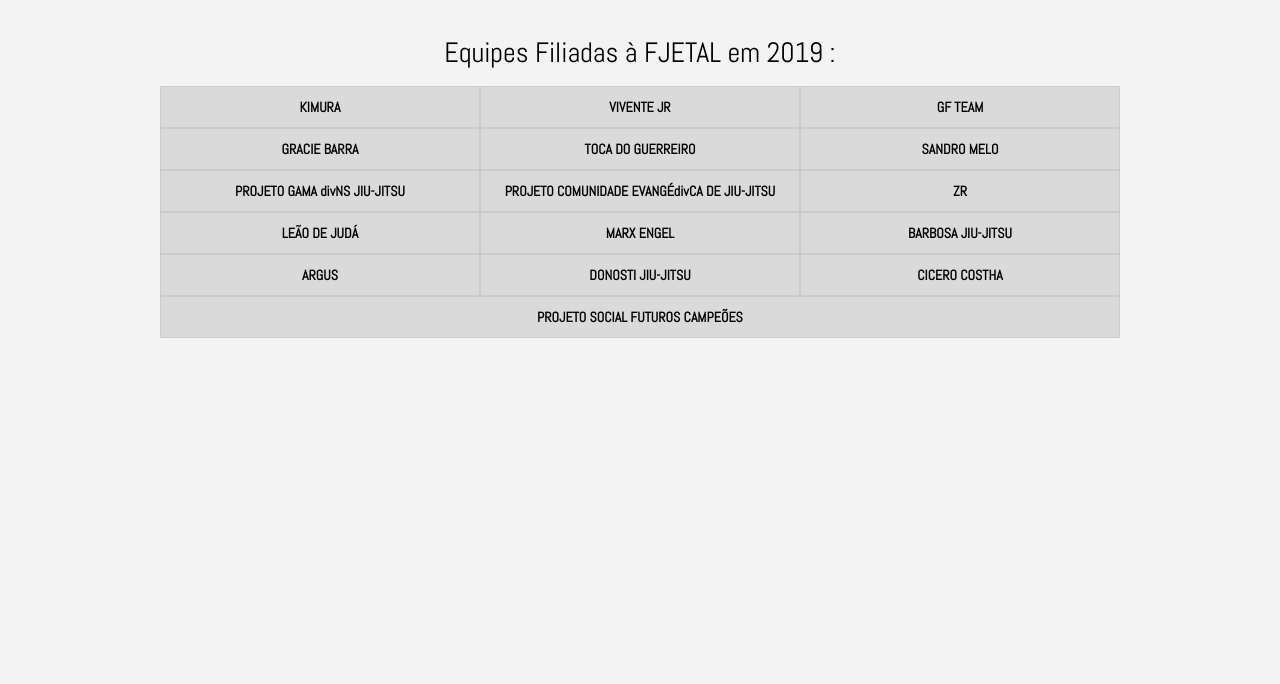
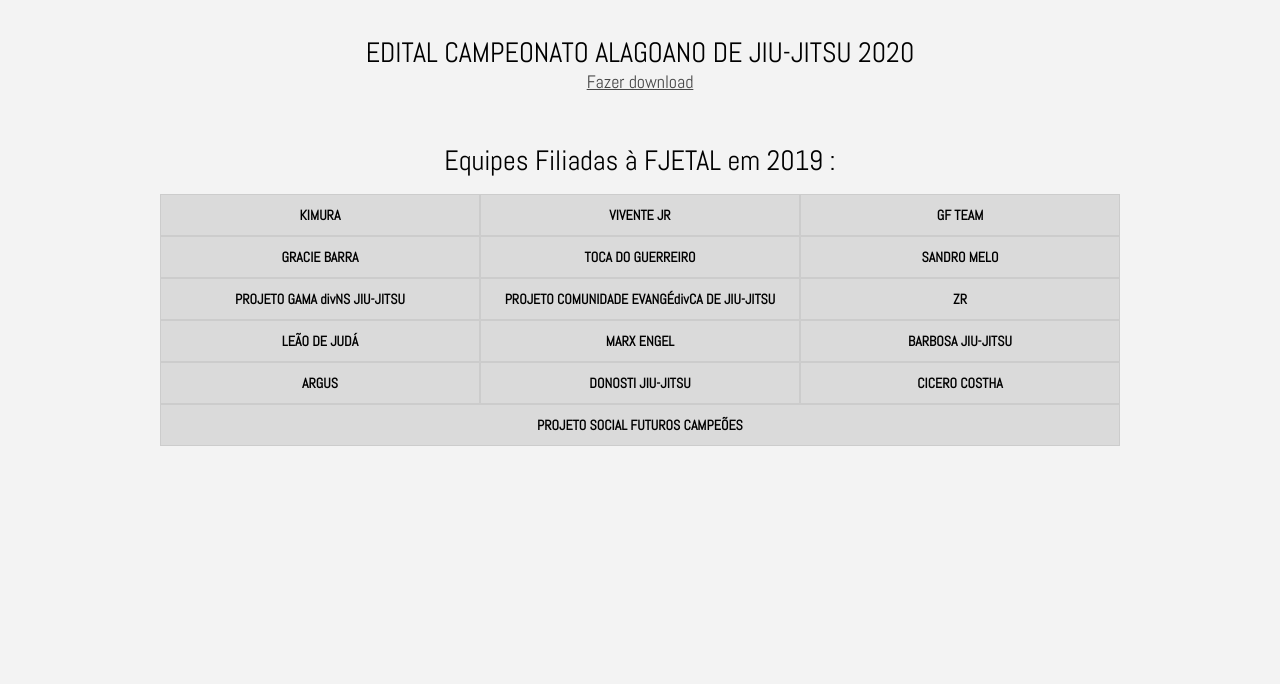
Before and after one commit to devsnaked/fjetal.github.io, a website: page info.html in a window 1280 px wide. Shown: the part 116-800 px from the top of the page. Drawn offline with Linux system fonts and the light colour scheme.

Commit message:
new edital

```diff
--- a/info.html
+++ b/info.html
@@ -51,11 +51,11 @@
 	</div>
 	<div id="footer-content-wrapper">
 		<div id="footer-content">
-			<!-- <div style="margin-bottom: 50px;">
+			<div style="margin-bottom: 50px;">
 				<h1>EDITAL CAMPEONATO ALAGOANO DE JIU-JITSU 2020</h1>
 				<a href="./files/EDITAL_CAMPEONATO_ALAGOANO_SEM_KIMONO_2020.PDF"
 					style="font-size: 18px; text-decoration: underline;cursor: pointer;" download>Fazer download</a>
-			</div> -->
+			</div>
 			<!-- <h3>EM BREVE...</h3> -->
 			<div>
 				<h1>Equipes Filiadas à FJETAL em 2019 :</h1>
```
Also changed, not shown: 1 other file.
